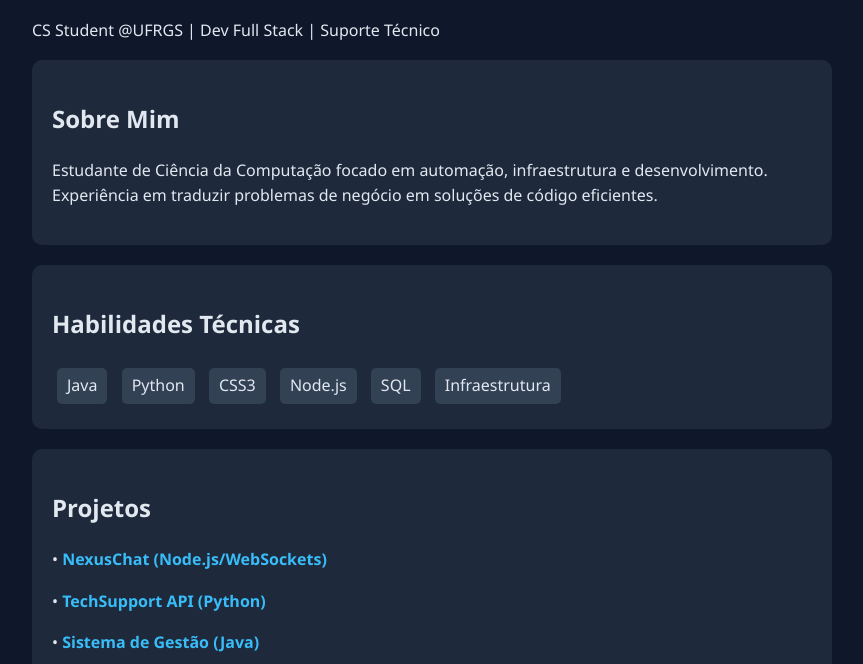
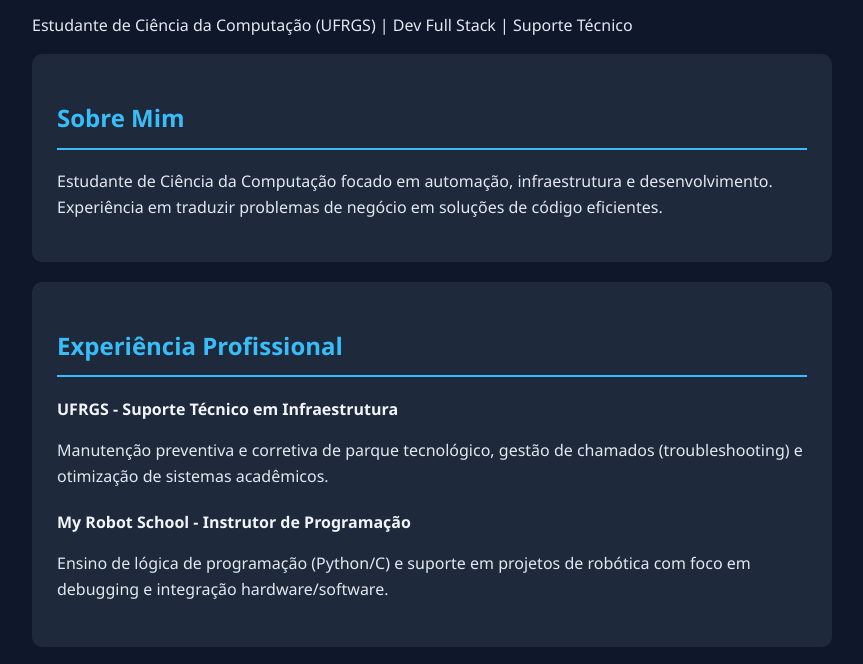
Before and after one commit to YagoCeleste/YagoCeleste.github.io, a plain HTML site: page index.html in a window 1280 px wide. Shown: the part 104-768 px from the top of the page, without its empty margins (208-1071 px from the left). Drawn offline with Linux system fonts and the light colour scheme.

Commit message:
Atualizando currículo completo

```diff
--- a/index.html
+++ b/index.html
@@ -6,16 +6,19 @@
     <style>
         body { font-family: 'Segoe UI', sans-serif; background: #0f172a; color: #e2e8f0; line-height: 1.6; padding: 20px; }
         .container { max-width: 800px; margin: auto; }
-        .card { background: #1e293b; padding: 20px; border-radius: 10px; margin-bottom: 20px; }
-        h1 { color: #38bdf8; }
-        .skill-tag { background: #334155; padding: 5px 10px; border-radius: 5px; margin: 5px; display: inline-block; }
+        .card { background: #1e293b; padding: 25px; border-radius: 10px; margin-bottom: 20px; }
+        h1 { color: #38bdf8; margin-bottom: 5px; }
+        h2 { border-bottom: 2px solid #38bdf8; padding-bottom: 10px; color: #38bdf8; }
+        .skill-tag { background: #334155; padding: 5px 12px; border-radius: 5px; margin: 5px; display: inline-block; font-size: 0.9em; }
+        .job { margin-bottom: 20px; }
+        .job h4 { margin: 5px 0; color: #f1f5f9; }
         a { color: #38bdf8; text-decoration: none; font-weight: bold; }
     </style>
 </head>
 <body>
     <div class="container">
         <h1>Yago Luan Celeste</h1>
-        <p>CS Student @UFRGS | Dev Full Stack | Suporte Técnico</p>
+        <p>Estudante de Ciência da Computação (UFRGS) | Dev Full Stack | Suporte Técnico</p>
 
         <div class="card">
             <h2>Sobre Mim</h2>
@@ -23,16 +26,28 @@
         </div>
 
         <div class="card">
+            <h2>Experiência Profissional</h2>
+            <div class="job">
+                <h4>UFRGS - Suporte Técnico em Infraestrutura</h4>
+                <p>Manutenção preventiva e corretiva de parque tecnológico, gestão de chamados (troubleshooting) e otimização de sistemas acadêmicos.</p>
+            </div>
+            <div class="job">
+                <h4>My Robot School - Instrutor de Programação</h4>
+                <p>Ensino de lógica de programação (Python/C) e suporte em projetos de robótica com foco em debugging e integração hardware/software.</p>
+            </div>
+        </div>
+
+        <div class="card">
             <h2>Habilidades Técnicas</h2>
             <span class="skill-tag">Java</span> <span class="skill-tag">Python</span>
-            <span class="skill-tag">CSS3</span> <span class="skill-tag">Node.js</span>
-            <span class="skill-tag">SQL</span> <span class="skill-tag">Infraestrutura</span>
+            <span class="skill-tag">Node.js</span> <span class="skill-tag">SQL</span>
+            <span class="skill-tag">Infraestrutura</span> <span class="skill-tag">Linux</span>
         </div>
 
         <div class="card">
             <h2>Projetos</h2>
             <p>• <a href="https://github.com/YagoCeleste/nexus-chat-nodejs">NexusChat (Node.js/WebSockets)</a></p>
-            <p>• <a href="https://github.com/YagoCeleste/TechSupport-API-python">TechSupport API (Python)</a></p>
+            <p>• <a href="https://github.com/YagoCeleste/TechSupport-API-python">TechSupport API (Python/FastAPI)</a></p>
             <p>• <a href="https://github.com/YagoCeleste/GestaoVendas-Java">Sistema de Gestão (Java)</a></p>
         </div>
     </div>
```
